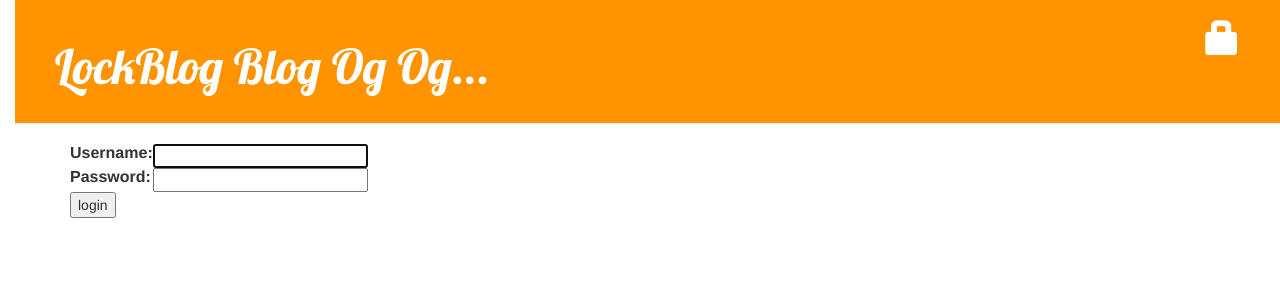
After one commit to shizus/lockblog, a Django app: page /accounts/login/ in a window 1280 px wide. The commit adds this page. Shown: the top 300 px of the page. Run offline with Django 3.2, Linux system fonts and the light colour scheme; parts of the project's set-up code (start-up, migrations or seed data) failed here and were passed over; some libraries are stand-ins or nearby versions.

Commit message:
Added basic Django login/logout functionality

```diff
--- a/LockB/settings.py
+++ b/LockB/settings.py
@@ -120,3 +120,5 @@ USE_TZ = True
 
 STATIC_URL = '/static/'
 STATIC_ROOT = os.path.join(BASE_DIR, 'static')
+
+LOGIN_REDIRECT_URL = '/'
--- a/LockB/urls.py
+++ b/LockB/urls.py
@@ -15,8 +15,11 @@ Including another URLconf
 """
 from django.conf.urls import url, include
 from django.contrib import admin
+from django.contrib.auth import views
 
 urlpatterns = [
     url(r'^admin/', admin.site.urls),
     url(r'', include('blog.urls')),
+    url(r'^accounts/login/$', views.login, name='login'),
+    url(r'^accounts/logout/$', views.logout, name='logout', kwargs={'next_page': '/'}),
 ]
--- a/blog/templates/blog/base.html
+++ b/blog/templates/blog/base.html
@@ -4,7 +4,7 @@
 
 <html lang="en">
 <head>
-    <title>Tie</title>
+    <title>LockBlog!</title>
     <link rel="stylesheet" href="//maxcdn.bootstrapcdn.com/bootstrap/3.2.0/css/bootstrap.min.css">
     <link rel="stylesheet" href="//maxcdn.bootstrapcdn.com/bootstrap/3.2.0/css/bootstrap-theme.min.css">
     <link href="//fonts.googleapis.com/css?family=Lobster&subset=latin,latin-ext" rel="stylesheet" type="text/css">
@@ -17,7 +17,9 @@
         {% if user.is_authenticated %}
             <a href="{% url 'post_new' %}" class="top-menu"><span class="glyphicon glyphicon-plus"></span></a>
             <a href="{% url 'post_draft_list' %}" class="top-menu"><span class="glyphicon glyphicon-edit"></span></a>
-
+            <p class="top-menu">Hello {{ user.username }} <small>(<a href="{% url 'logout' %}">Log out</a>)</small></p>
+        {% else %}
+            <a href="{% url 'login' %}" class="top-menu"><span class="glyphicon glyphicon-lock"></span></a>
         {% endif %}
         <h1><a href="/">LockBlog Blog Og Og...</a></h1>
     </div>
--- a/blog/templates/blog/post_detail.html
+++ b/blog/templates/blog/post_detail.html
@@ -12,6 +12,8 @@
         {% if user.is_authenticated %}
             <a class="btn btn-default" href="{% url 'post_edit' pk=post.pk %}"><span class="glyphicon glyphicon-pencil"></span></a>
             <a class="btn btn-default" href="{% url 'post_remove' pk=post.pk %}"><span class="glyphicon glyphicon-remove"></span></a>
+        {% else %}
+            <a href="{% url 'login' %}" class="top-menu"><span class="glyphicon glyphicon-lock"></span></a>
         {% endif %}
         <h1>{{ post.title }}</h1>
         <p>{{ post.text|linebreaksbr }}</p>
--- /dev/null
+++ b/blog/templates/registration/login.html
@@ -0,0 +1,24 @@
+{% extends "blog/base.html" %}
+
+{% block content %}
+    {% if form.errors %}
+        <p>Your username and password didn't match. Please try again.</p>
+    {% endif %}
+
+    <form method="post" action="{% url 'login' %}">
+        {% csrf_token %}
+            <table>
+                <tr>
+                    <td>{{ form.username.label_tag }}</td>
+                    <td>{{ form.username }}</td>
+                </tr>
+                <tr>
+                    <td>{{ form.password.label_tag }}</td>
+                    <td>{{ form.password }}</td>
+                </tr>
+            </table>
+
+        <input type="submit" value="login" />
+        <input type="hidden" name="next" value="{{ next }}" />
+    </form>
+{% endblock %}
```
Also changed, not shown: blog/views.py (+7 -1 lines).
